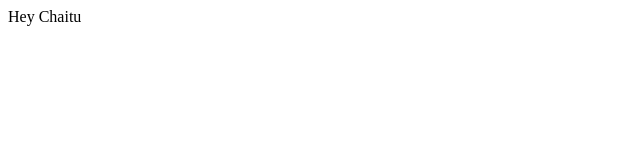
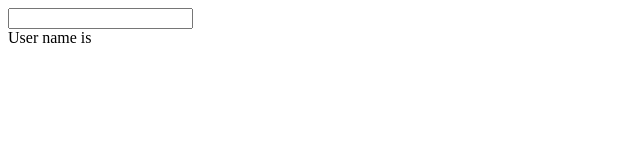
Before and after one commit to ChaitanyaKiran14/AngularJS2, a plain HTML site: page index.html in a window 1280 px wide. Shown: the whole page, without its empty margins (0-640 px from the left). Drawn offline with nearby package versions, Linux system fonts and the light colour scheme.

Commit message:
second commit

```diff
--- a/index.html
+++ b/index.html
@@ -7,6 +7,7 @@
 <script src="main.js"> </script>
 </head>
 <body  ng-app="" >
-    {{"Hey Chaitu"}}
+    <input type="text" ng-model="usr_name"  /> <br/>
+    <span>  {{"User name is " + usr_name}} </span>
 </body>
 </html>
```
